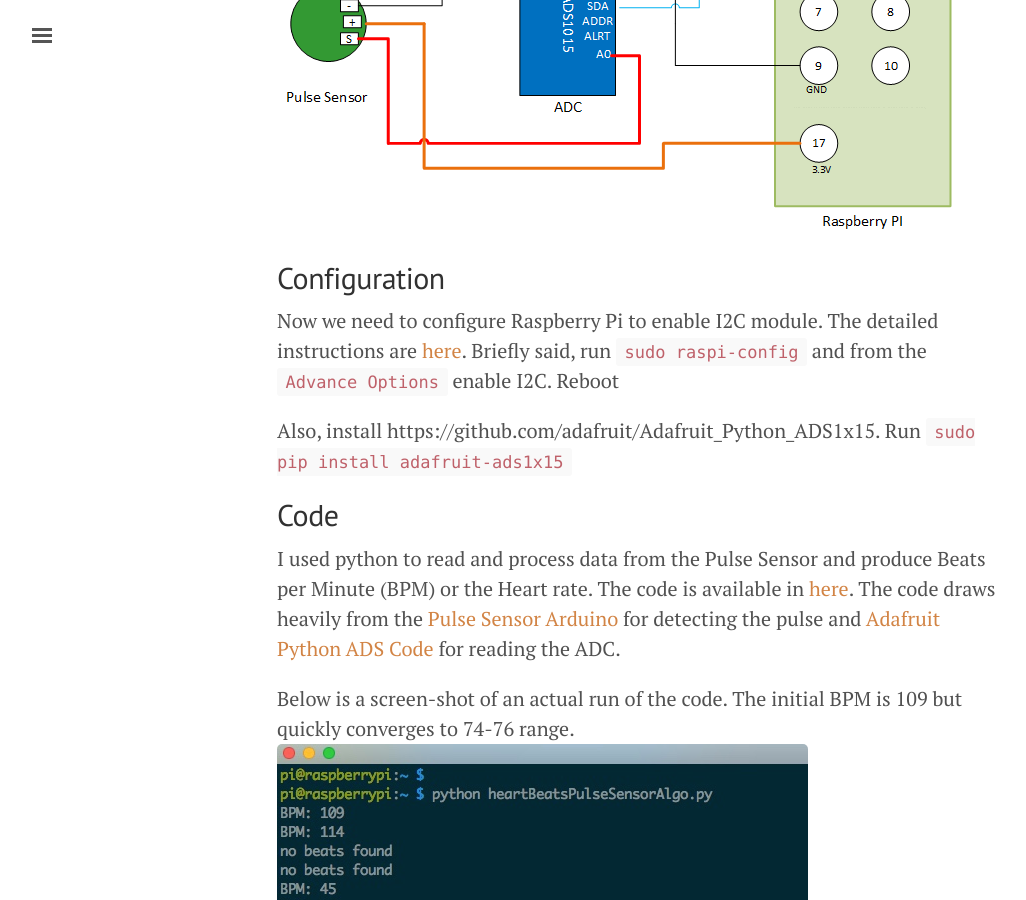
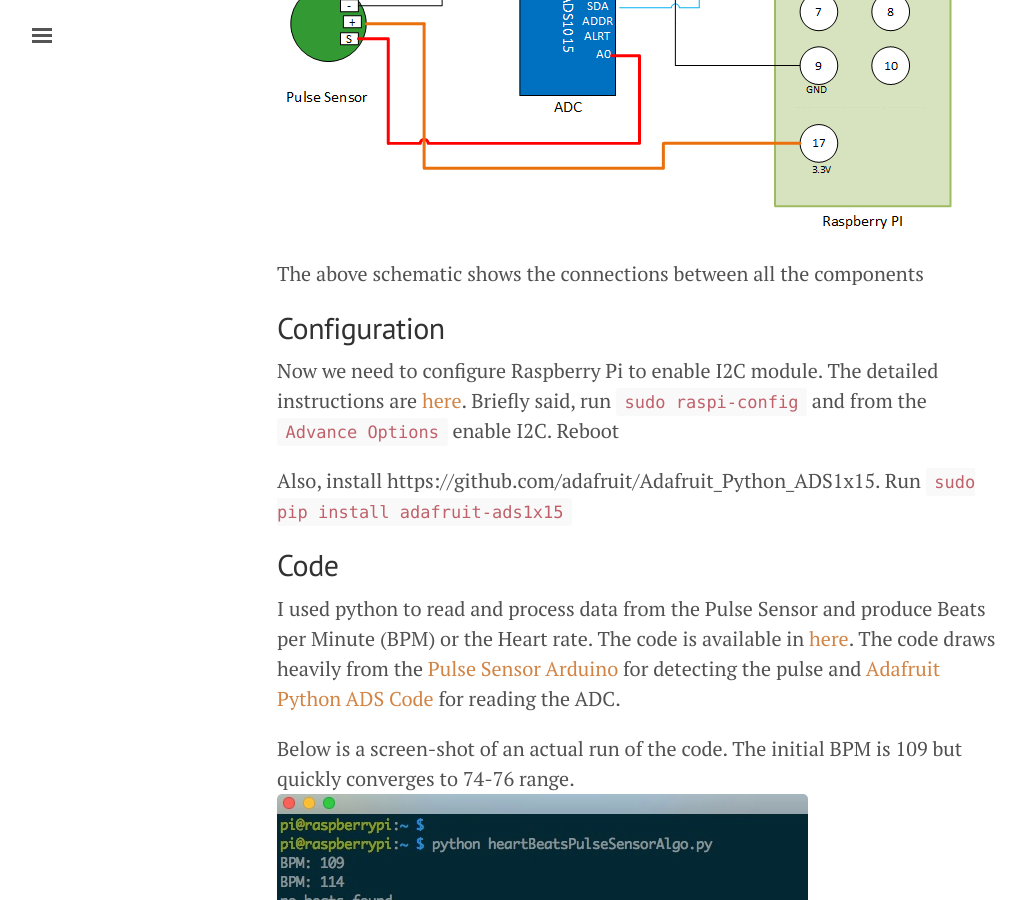
Before and after one commit to udayankumar/udayankumar.github.io, a Jekyll site: the page built from _posts/2016-05-17-heart-beat-raspberry.md, in a window 1280 px wide and 900 px high, scrolled down 3257 px. Shown: the whole window, without its empty margins (3-1029 px from the left). Built offline with Jekyll 4.4.1, drawn with Linux system fonts in a browser that asks for light colours; comment, search, counter and statistics services are not loaded.

Commit message:
adding clarification

```diff
--- a/_posts/2016-05-17-heart-beat-raspberry.md
+++ b/_posts/2016-05-17-heart-beat-raspberry.md
@@ -30,6 +30,7 @@ I used digital GPIO ports on Raspberry Pi to connect the ADC. Then connected the
 
 ![help]({{ site.url }}assets/images/ADC_RASP_CONNECTION.png)
 
+The above schematic shows the connections between all the components
 
 ## Configuration
 
```
